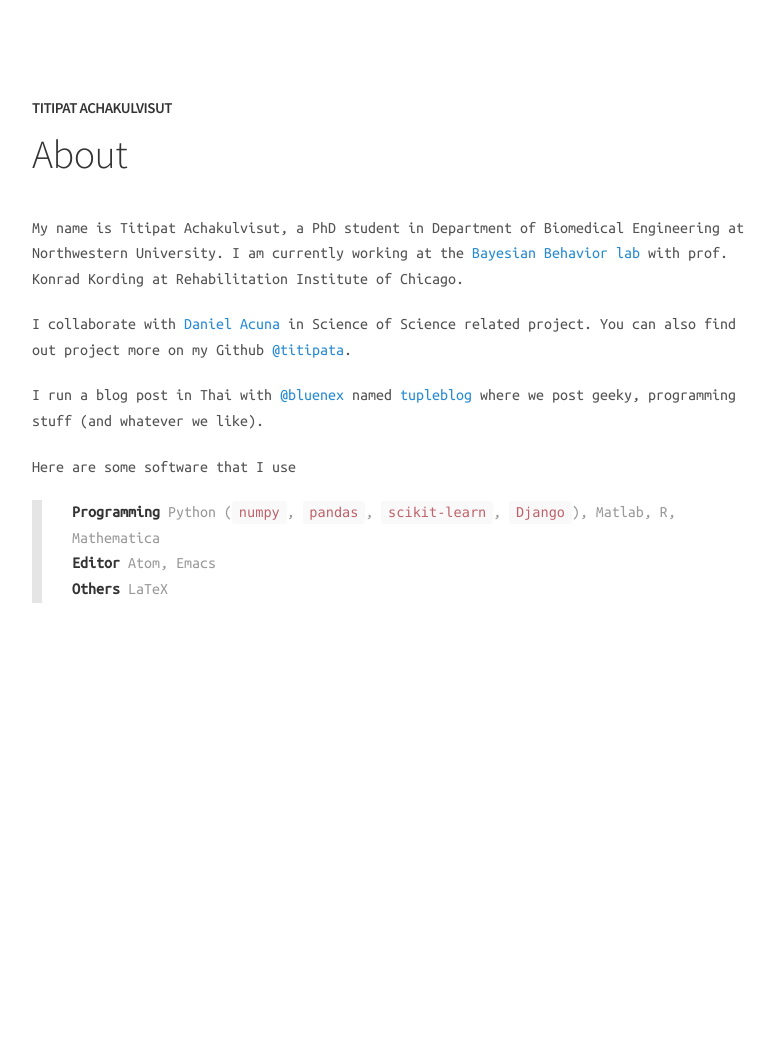
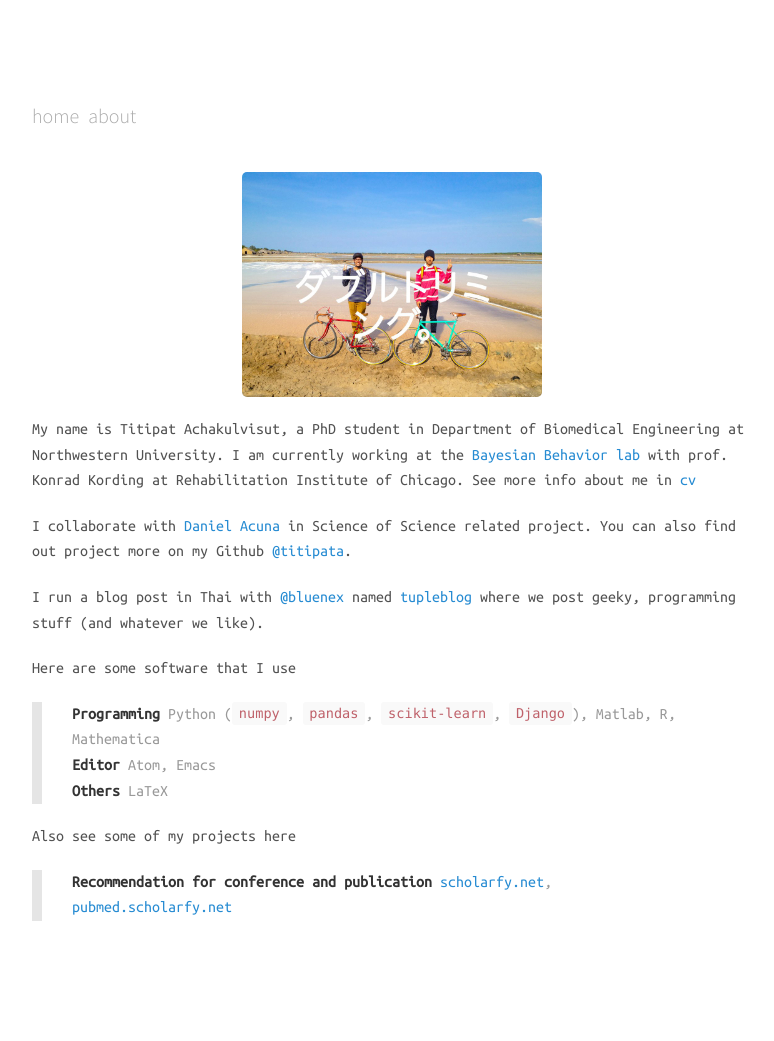
Before and after one commit to titipata/titipata.github.io, a Jekyll site: the page built from about.md, in a window 1280 px wide. Shown: the whole page, without its empty margins (248-1022 px from the left). Built offline with Jekyll 4.4.1, drawn with Linux system fonts in a browser that asks for light colours; Markdown is read by kramdown in place of the engine named in the settings; before the commit the page ends 900 px from its top, so only the background shows below that.

Commit message:
Change page look

```diff
--- a/_config.yml
+++ b/_config.yml
@@ -15,7 +15,9 @@ markdown:           rdiscount
 
 # Navigation
 nav:
-  - name:           "About"
+  - name:           "home"
+    href:           "//titipata.github.io/"
+  - name:           "about"
     href:           "//titipata.github.io/about"
 
 # Sass
--- a/_layouts/page.html
+++ b/_layouts/page.html
@@ -2,11 +2,13 @@
 layout: default
 ---
 <header class="masthead">
-  <h1 class="masthead-title--small">
-    <a href="{{ site.baseurl }}/">{{ site.name }}</a>
-  </h1>
+  <nav class="masthead-nav">
+    {% for nav in site.nav %}
+    <a href="{{ nav.href }}">{{ nav.name }}</a>
+    {% endfor %}
+  </nav>
 </header>
 <div class="content page">
-  <h1 class="page-title">{{ page.title }}</h1>
+  <!-- <h1 class="page-title">{{ page.title }}</h1> -->
   {{ content }}
 </div>
--- a/about.md
+++ b/about.md
@@ -4,10 +4,15 @@ permalink: /about/
 ---
 
 
+<figure><center>
+  <img width="300" src="/images/titipata.jpg" data-action="zoom"/>
+</center></figure>
+
+
 My name is Titipat Achakulvisut, a PhD student in Department of Biomedical Engineering at Northwestern University.
 I am currently working at the [Bayesian Behavior lab](http://klab.smpp.northwestern.edu/wiki/index.php5/Main_Page)
-with prof. Konrad Kording at Rehabilitation Institute of Chicago.
-
+with prof. Konrad Kording at Rehabilitation Institute of Chicago. See more info about me in
+[cv](https://github.com/titipata/titipat_cv/raw/master/example/Titipat_CV.pdf)
 
 I collaborate with [Daniel Acuna](http://www.scienceofscience.org/) in Science of Science related project.
 You can also find out project more on my Github [@titipata](https://github.com/titipata).
@@ -19,3 +24,8 @@ Here are some software that I use
 > **Programming** Python (`numpy`, `pandas`, `scikit-learn`, `Django`), Matlab, R, Mathematica <br>
 > **Editor** Atom, Emacs <br>
 > **Others** LaTeX
+
+Also see some of my projects here
+> **Recommendation for conference and publication** [scholarfy.net](http://www.scholarfy.net/), [pubmed.scholarfy.net](http://pubmed.scholarfy.net/)
+>
+>
--- a/style.scss
+++ b/style.scss
@@ -44,7 +44,8 @@ a {
 h1, h2, h3, h4, h5, h6 {
   margin-top: 0;
   margin-bottom: .5rem;
-  font-weight: 100;
+  font-weight: 200;
+  font-family: "Source Sans Pro";
   line-height: 1.1;
   color: #333;
   letter-spacing: -.025rem;
```
Also changed, not shown: README.md.
